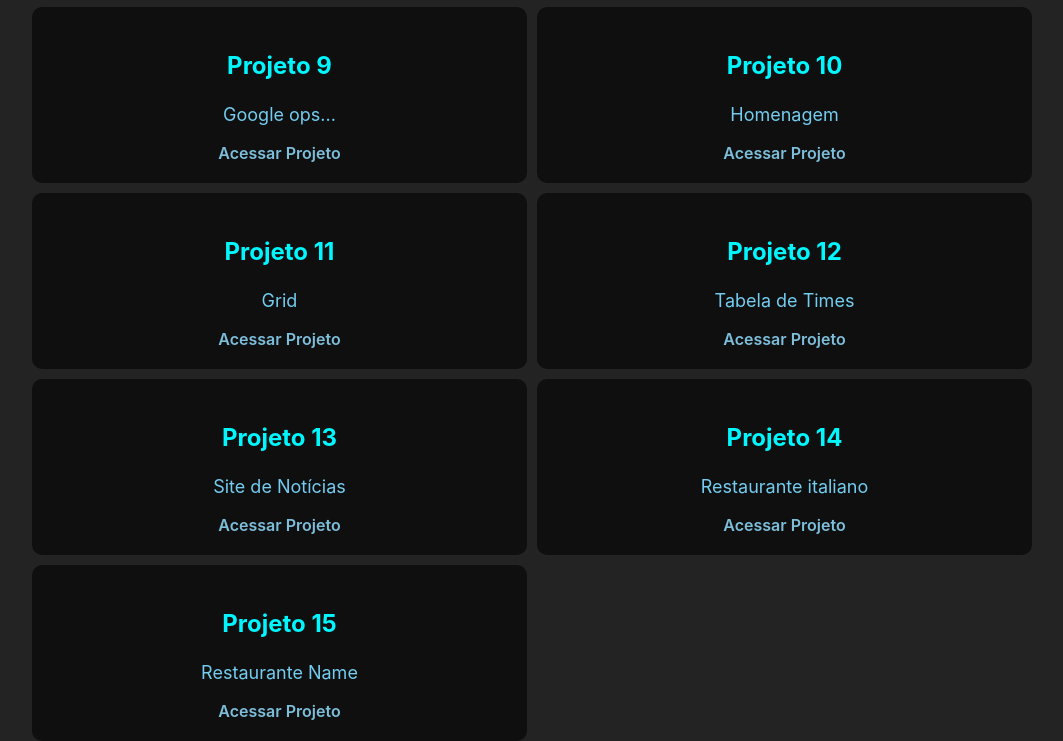
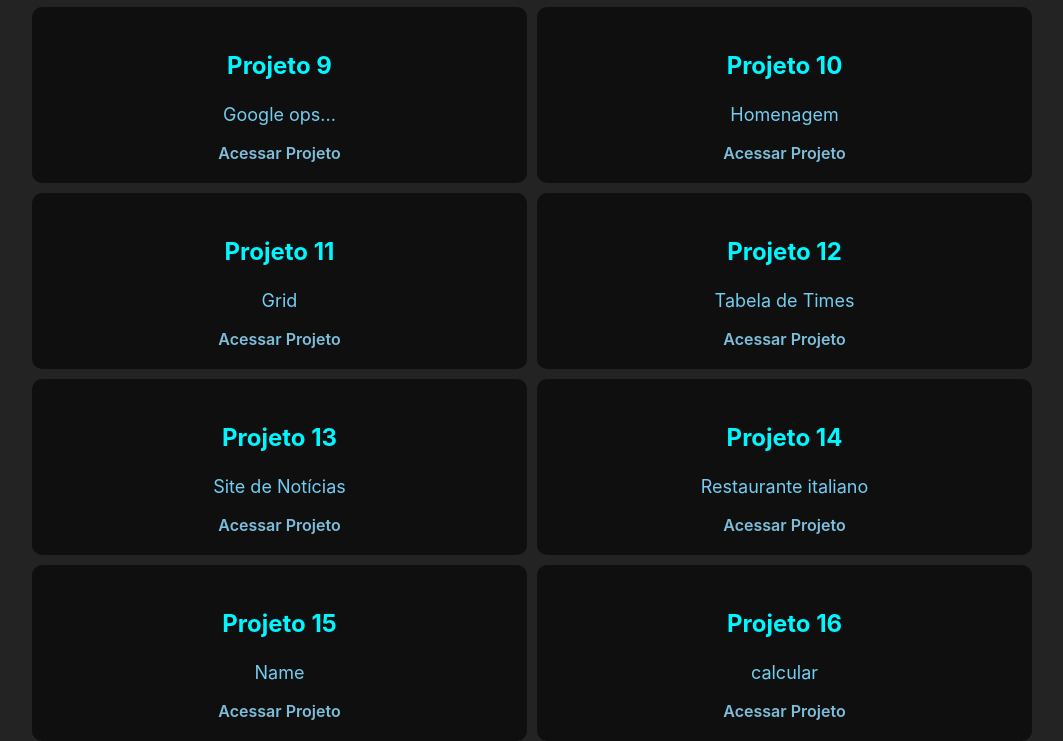
Before and after one commit to jjssxz/projetos, a plain HTML site: page index.html in a window 1280 px wide. Shown: the part 805-1546 px from the top of the page, without its empty margins (108-1171 px from the left). Drawn offline with Linux system fonts and the light colour scheme.

Commit message:
Update index.html

```diff
--- a/index.html
+++ b/index.html
@@ -87,8 +87,13 @@
         </div>
         <div class="tabela">
             <h3>Projeto 15</h3>
-            <p>Restaurante Name</p>
+            <p>Name</p>
             <a href="https://jjssxz.github.io/name/" target="_blank">Acessar Projeto</a>
+        </div>
+        <div class="tabela">
+            <h3>Projeto 16</h3>
+            <p>calcular</p>
+            <a href="https://jjssxz.github.io/calcular/" target="_blank">Acessar Projeto</a>
         </div>
     </section>
 </body>
```
